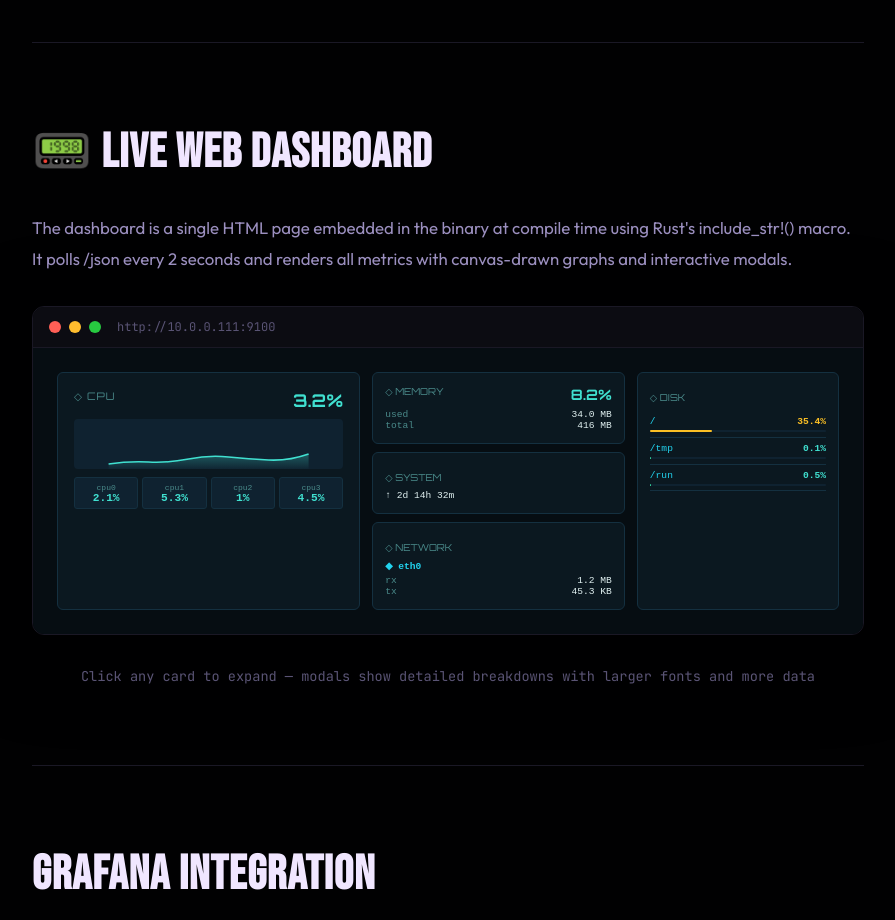
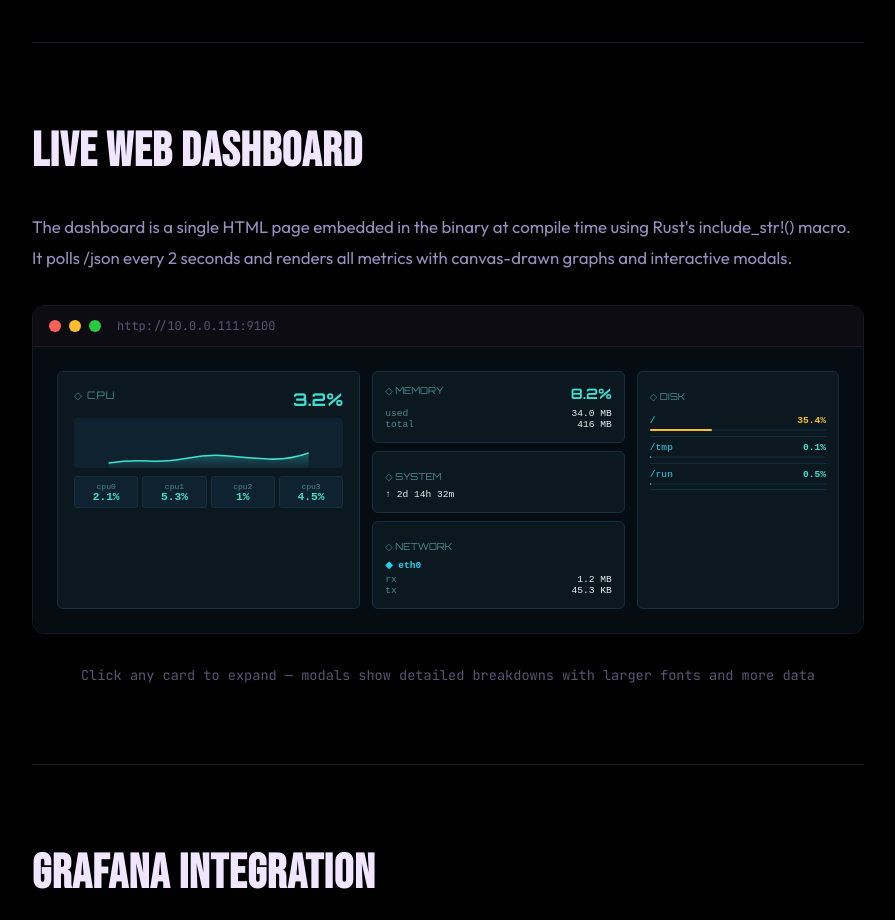
Before and after one commit to Sbonelo-Mntungwa/junkyard, a Next.js app: page /projects/pi-monitor in a window 1280 px wide. Shown: the part 5420-6340 px from the top of the page, without its empty margins (192-1087 px from the left). Built offline with nearby package versions, Linux system fonts and the light colour scheme.

Commit message:
Removing whitespace

```diff
--- a/src/app/projects/pi-monitor/page.tsx
+++ b/src/app/projects/pi-monitor/page.tsx
@@ -395,7 +395,7 @@ pub fn calculate_usage(prev: &[RawCpuCounters], curr: &[RawCpuCounters]) -> CpuM
 
         {/* Dashboard */}
         <section id="dashboard" style={sectionStyle}>
-          <h2 style={h2Style}>📟 Live Web Dashboard</h2>
+          <h2 style={h2Style}>Live Web Dashboard</h2>
           <p style={pStyle}>
             The dashboard is a single HTML page embedded in the binary at compile time using Rust&apos;s include_str!() macro. It polls /json every 2 seconds and renders all metrics with canvas-drawn graphs and interactive modals.
           </p>
```
